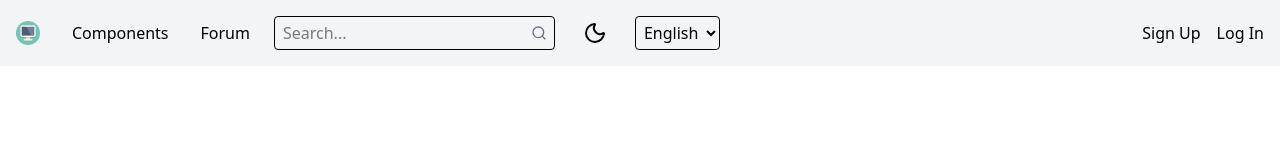
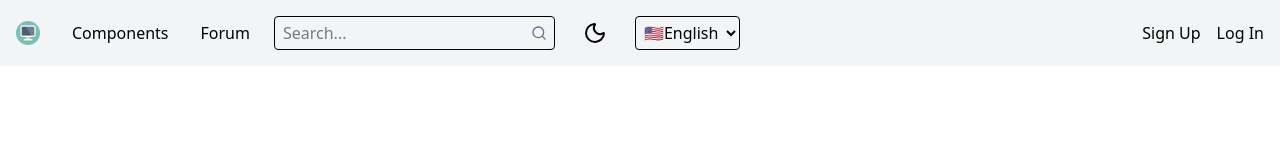
Before and after one commit to alexandrbiktimirov/PC_Shop, a React (Vite) app in the folder frontend/: page / in a window 1280 px wide. Shown: the top 160 px of the page. Built offline with nearby package versions, Linux system fonts and the light colour scheme.

Commit message:
feat: add flag emojis to language switcher

```diff
--- a/frontend/src/LanguageSwitcher.tsx
+++ b/frontend/src/LanguageSwitcher.tsx
@@ -9,8 +9,8 @@ export const LanguageSwitcher: React.FC = () => {
                 onChange={(e) => i18n.changeLanguage(e.target.value)}
                 className="border p-1 rounded dark:bg-gray-700 dark:border-gray-600"
         >
-            <option value="en">English</option>
-            <option value="pl">Polish</option>
+            <option value="en">🇺🇸English</option>
+            <option value="pl">🇵🇱Polish</option>
         </select>
     )
 }
```
